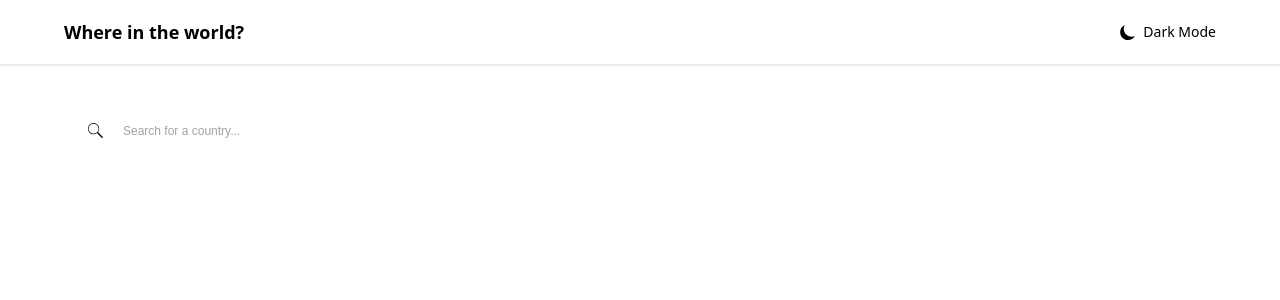
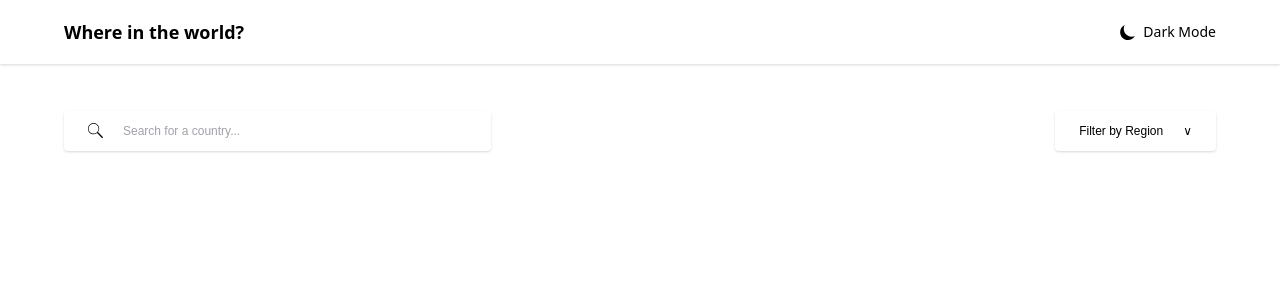
Before and after one commit to jonkarrer/country_api, a React (Vite) app: page / in a window 1280 px wide. Shown: the top 300 px of the page. Built offline with nearby package versions, Linux system fonts and the light colour scheme.

Commit message:
filter bar

```diff
--- a/src/components/Search.tsx
+++ b/src/components/Search.tsx
@@ -1,11 +1,12 @@
-import React from "react";
+import React, { useState } from "react";
 import Glass from "../assets/glass";
 export default function Search() {
+  const [hidden, setHidden] = useState("hidden");
   return (
-    <div className="h-1/6 flex items-center dark:bg-dark-background">
+    <div className="h-1/6 flex justify-between items-center dark:bg-dark-background">
       <form
         action="GET"
-        className="text-xs mx-16 px-6 py-3 w-1/3 rounded dark:bg-dark-elements flex"
+        className="text-xs mx-16 px-6 py-3 w-1/3 rounded flex items-center shadow dark:bg-dark-elements"
       >
         <label htmlFor="input">
           <Glass width={15} />
@@ -13,9 +14,27 @@ export default function Search() {
         <input
           type="text"
           placeholder="Search for a country..."
-          className="dark:bg-dark-elements px-5"
+          className="dark:bg-dark-elements px-5 w-full outline-none"
         />
       </form>
+      <div>
+        <div
+          onClick={() => setHidden("block")}
+          className=" relative text-xs mx-16 px-6 py-3 rounded flex items-center shadow cursor-pointer dark:bg-dark-elements"
+        >
+          <p>Filter by Region</p>
+          <span className="ml-5 text-m">&or;</span>
+        </div>
+        <ul
+          className={`${hidden} absolute font-light text-xs space-y-2.5 mx-16 p-8 py-3 my-1 rounded items-center shadow cursor-pointer dark:bg-dark-elements`}
+        >
+          <li className=" hover:bg-dark-elements">Africa</li>
+          <li>America</li>
+          <li>Asia</li>
+          <li>Europe</li>
+          <li>Oceania</li>
+        </ul>
+      </div>
     </div>
   );
 }
```
